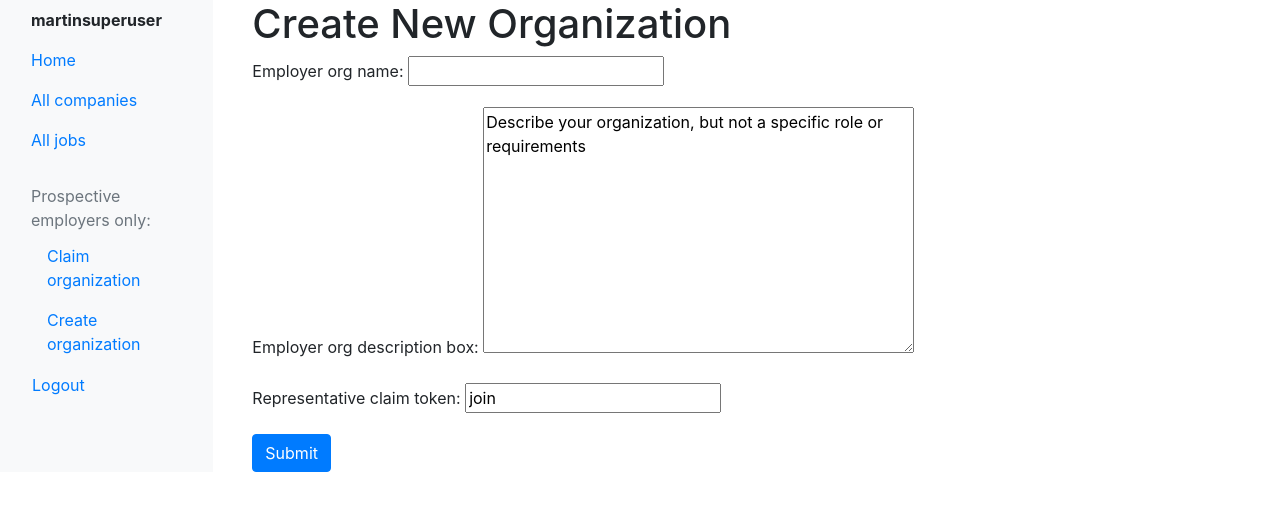
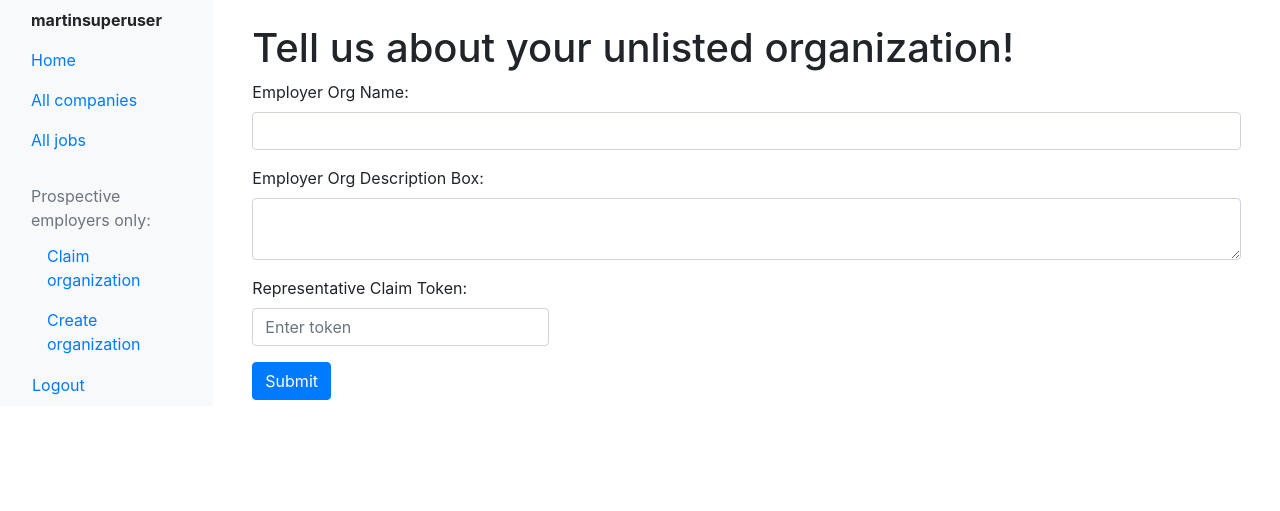
Before and after one commit to martn2023/yindeed_indeed_clone, a Django app: page /jobs/new_org/ in a window 1280 px wide. Shown: the top 511 px of the page. Run offline with Django 5.2, Linux system fonts and the light colour scheme; a user stored in the database is signed in; data comes from the database, SQL or seed files in the repository; some libraries are stand-ins or nearby versions.

Commit message:
cosmetics of org creation form

```diff
--- a/templates/job_catalog/create_organization_form.html
+++ b/templates/job_catalog/create_organization_form.html
@@ -2,10 +2,22 @@
 
 {% block content %}
 <div class="container">
-    <h1>Create New Organization</h1>
+    <h1 class="mt-4">Tell us about your unlisted organization!</h1>
     <form method="post" novalidate>
         {% csrf_token %}
-        {{ form.as_p }}
+        <div class="form-group">
+            <label for="employer_org_name">Employer Org Name:</label>
+            <input type="text" class="form-control" id="employer_org_name" name="employer_org_name">
+        </div>
+        <div class="form-group">
+            <label for="employer_org_description_box">Employer Org Description Box:</label>
+            <textarea class="form-control" id="employer_org_description_box" name="employer_org_description_box"></textarea>
+        </div>
+      <div class="form-group">
+          <label for="representative_claim_token">Representative Claim Token:</label>
+          <input type="text" class="form-control" id="representative_claim_token" name="representative_claim_token" style="width: 30%;" placeholder="Enter token">
+      </div>
+
         <button type="submit" class="btn btn-primary">Submit</button>
     </form>
 </div>
```
